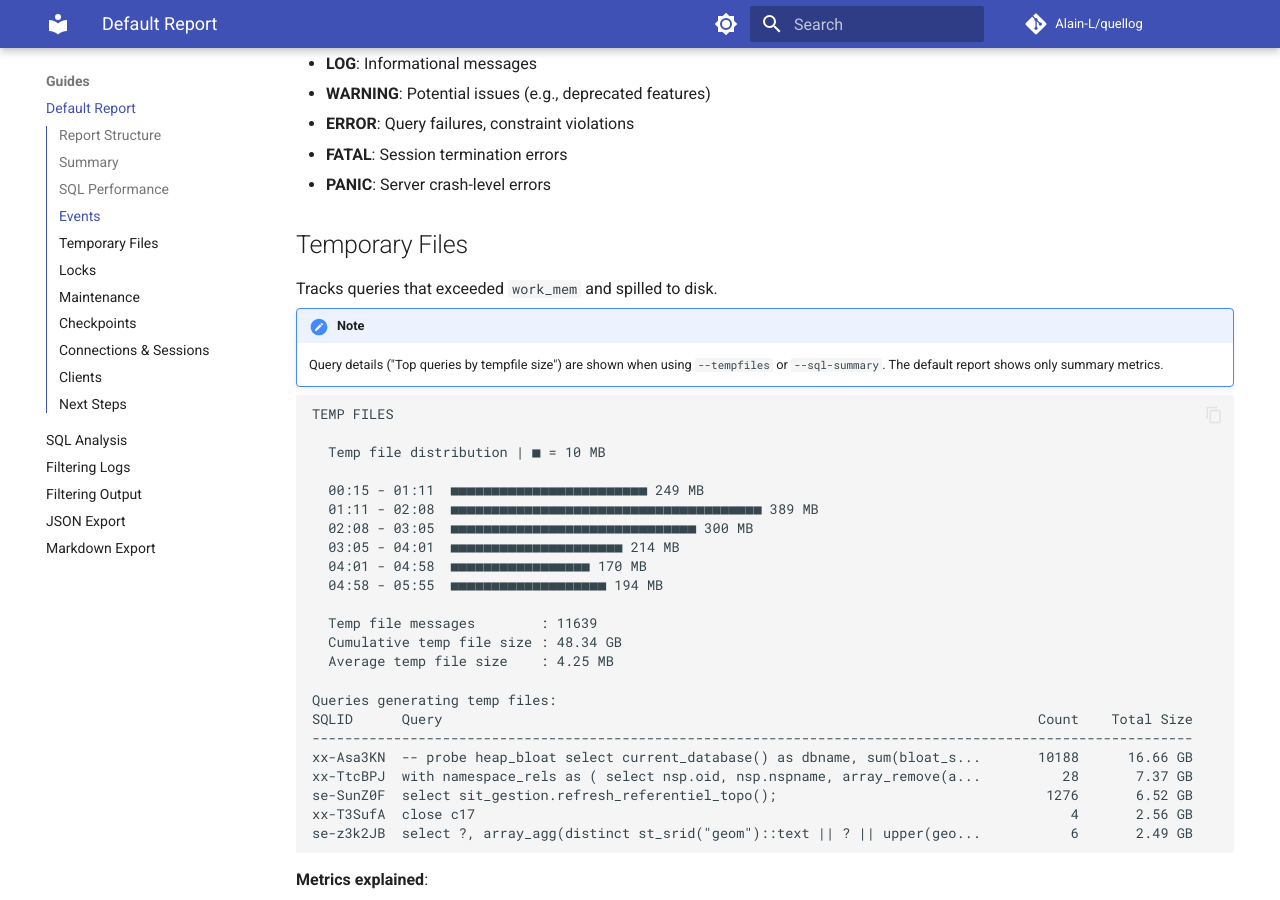
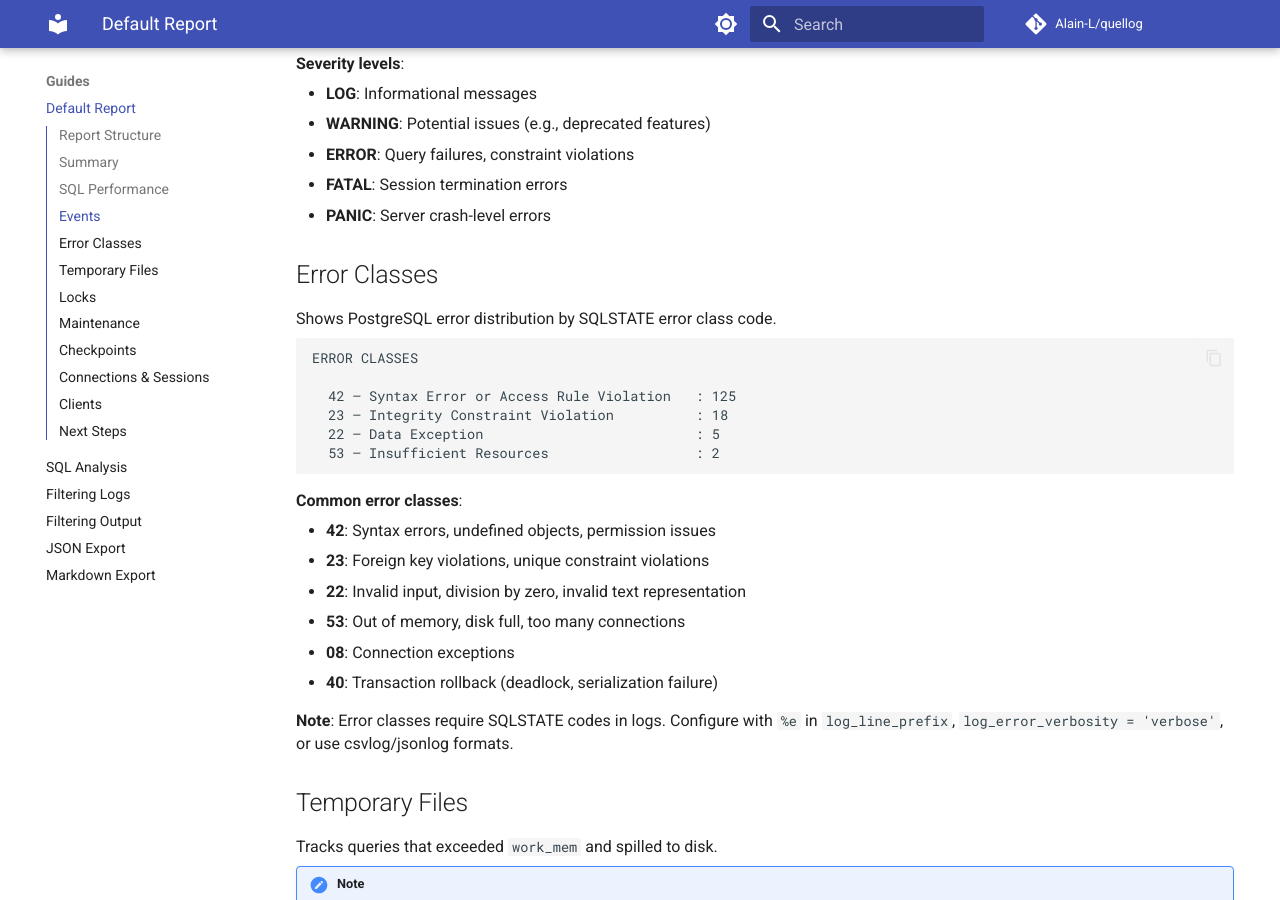
Before and after one commit to Alain-L/quellog, an MkDocs documentation site: the page built from docs/default-report.md, in a window 1280 px wide and 900 px high, scrolled down 2470 px. Built offline with MkDocs 1.6.1 and Material for MkDocs 9.7.7, drawn with Linux system fonts in a browser that asks for light colours; comment, search, counter and statistics services are not loaded; some of the changed text lies outside the part shown.

Commit message:
docs: add Error Classes section to default report
Add comprehensive documentation for the Error Classes section in
default-report.md, including example output, common error classes
explanation, and configuration note.

````diff
--- a/docs/default-report.md
+++ b/docs/default-report.md
@@ -8,13 +8,14 @@ When you run quellog without any section flags, you get a comprehensive report w
 
 1. [Summary](#summary) - Overview statistics
 2. [SQL Performance](#sql-performance) - Query timing and distribution
-3. [Events](#events) - Log severity and error classification
-4. [Temporary Files](#temporary-files) - Disk spills from memory exhaustion
-5. [Locks](#locks) - Lock contention and wait times
-6. [Maintenance](#maintenance) - Vacuum and analyze operations
-7. [Checkpoints](#checkpoints) - Checkpoint frequency and timing
-8. [Connections & Sessions](#connections-sessions) - Connection patterns
-9. [Clients](#clients) - Unique database entities
+3. [Events](#events) - Log severity distribution
+4. [Error Classes](#error-classes) - SQLSTATE error classification
+5. [Temporary Files](#temporary-files) - Disk spills from memory exhaustion
+6. [Locks](#locks) - Lock contention and wait times
+7. [Maintenance](#maintenance) - Vacuum and analyze operations
+8. [Checkpoints](#checkpoints) - Checkpoint frequency and timing
+9. [Connections & Sessions](#connections-sessions) - Connection patterns
+10. [Clients](#clients) - Unique database entities
 
 ## Summary
 
@@ -111,6 +112,30 @@ EVENTS
 - **ERROR**: Query failures, constraint violations
 - **FATAL**: Session termination errors
 - **PANIC**: Server crash-level errors
+
+## Error Classes
+
+Shows PostgreSQL error distribution by SQLSTATE error class code.
+
+```
+ERROR CLASSES
+
+  42 – Syntax Error or Access Rule Violation   : 125
+  23 – Integrity Constraint Violation          : 18
+  22 – Data Exception                          : 5
+  53 – Insufficient Resources                  : 2
+```
+
+**Common error classes**:
+
+- **42**: Syntax errors, undefined objects, permission issues
+- **23**: Foreign key violations, unique constraint violations
+- **22**: Invalid input, division by zero, invalid text representation
+- **53**: Out of memory, disk full, too many connections
+- **08**: Connection exceptions
+- **40**: Transaction rollback (deadlock, serialization failure)
+
+**Note**: Error classes require SQLSTATE codes in logs. Configure with `%e` in `log_line_prefix`, `log_error_verbosity = 'verbose'`, or use csvlog/jsonlog formats.
 
 ## Temporary Files
 
````
